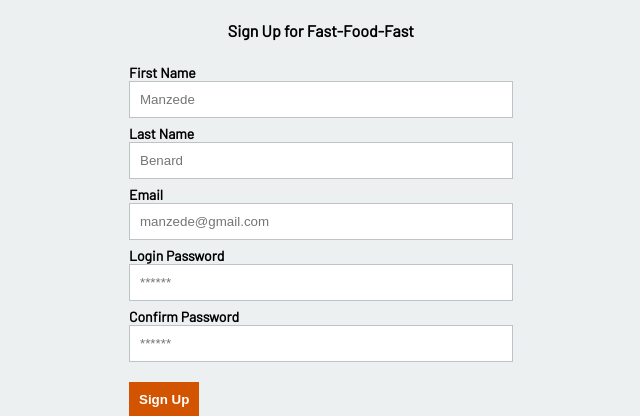
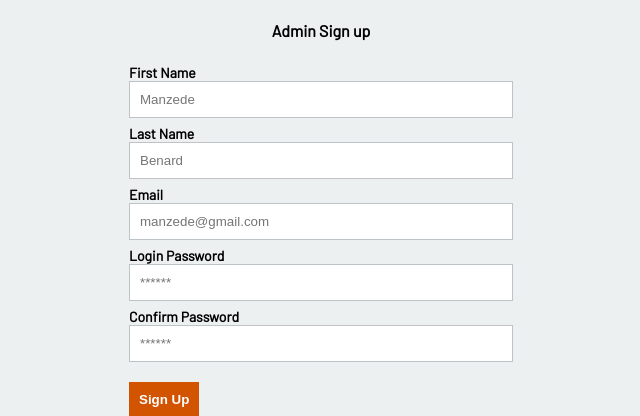
Before and after one commit to jeanjoe/fast-food-fast, a Flask app: page /admin/register in a window 1280 px wide. Shown: the part 59-475 px from the top of the page, without its empty margins (319-959 px from the left). Run offline with Flask 2, Linux system fonts and the light colour scheme.

Commit message:
[Chore #161276055] change form title

```diff
--- a/templates/admin/sign-in.html
+++ b/templates/admin/sign-in.html
@@ -21,7 +21,7 @@
   <div class="content">
     <div class="form">
         <form class="signup" method="post" id="sign_in_form">
-          <h4>Sign In to Fast-Food-Fast</h4>
+          <h4>Admin Sign in</h4>
           <div id="login-info"></div>
           <div class="loading" id="login-loading"></div>
           <div class="field">
--- a/templates/admin/sign-up.html
+++ b/templates/admin/sign-up.html
@@ -21,7 +21,7 @@
   <div class="content">
     <div class="form">
         <form class="signup" method="post" id="sign_up_form">
-          <h4>Sign Up for Fast-Food-Fast</h4>
+            <h4>Admin Sign up</h4>
           <div id="register-info"></div>
           <div class="field">
             <label for="firstname">First Name</label>
```
